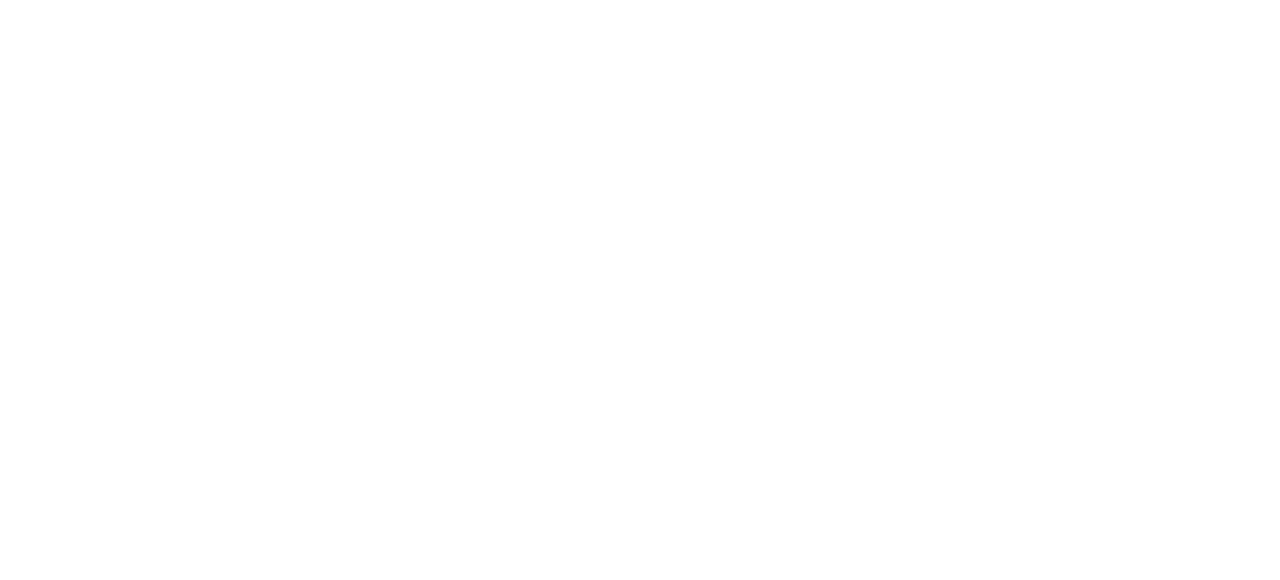
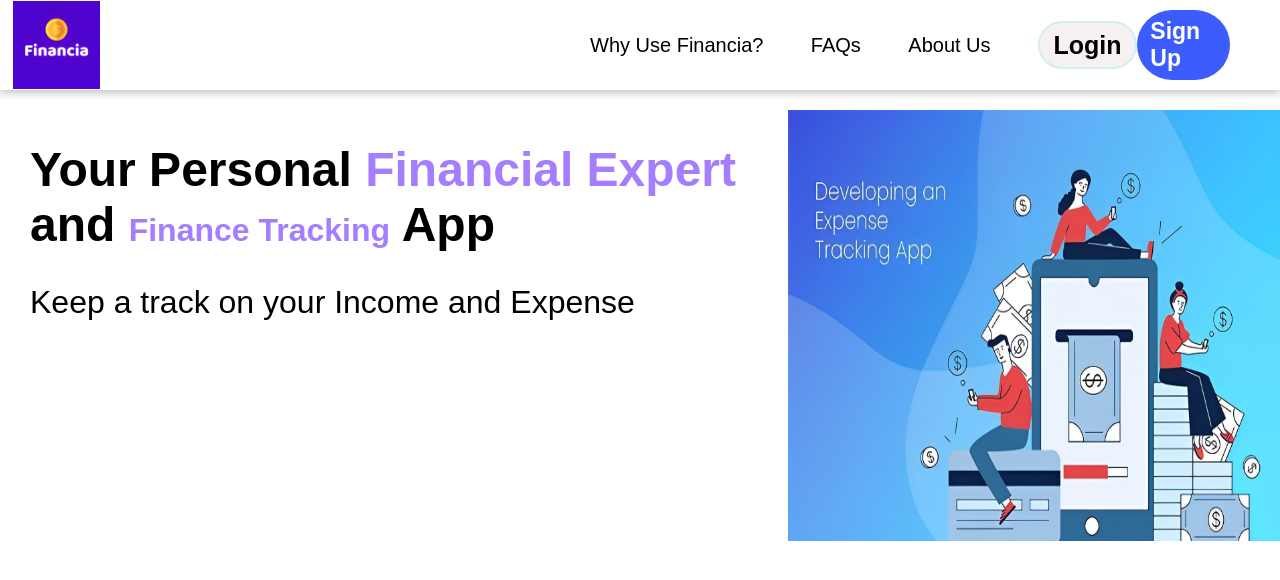
Before and after one commit to mohnish201/Financia, a plain HTML site: page frontend/Landing Page/landing.html in a window 1280 px wide. Drawn offline with Linux system fonts and the light colour scheme.

Commit message:
Nav done

```diff
--- a/frontend/Landing Page/landing.css
+++ b/frontend/Landing Page/landing.css
@@ -0,0 +1,103 @@
+body {
+  margin: 0;
+  padding: 0;
+}
+
+* {
+  box-sizing: border-box;
+}
+
+#nav {
+  width: 100%;
+  height: 90px;
+  display: flex;
+  background-color: white;
+  align-items: center;
+  justify-content: space-between;
+  box-shadow: rgba(0, 0, 0, 0.24) 0px 3px 8px;
+  /* border: 1px solid red; */
+}
+
+#nav #options {
+  width: 50%;
+  font-family: Arial, sans-serif;
+  font-weight: 500;
+  display: flex;
+  align-items: center;
+  justify-content: space-between;
+  margin-right: 50px;
+  font-size: 20px;
+}
+#nav img {
+  padding-left: 1%;
+  width: 100px;
+}
+#nav #logsign {
+  width: 30%;
+  display: flex;
+  align-items: center;
+  justify-content: space-around;
+}
+#nav #logsign :nth-child(1) {
+  font-size: 25px;
+  background-color: rgb(246, 240, 240);
+  border: 2px solid rgb(208, 238, 243);
+  /* border-color: rgb(37, 218, 234); */
+  font-family: Arial, sans-serif;
+  font-weight: 600;
+  padding-left: 7%;
+  padding-right: 7%;
+  padding-top: 4%;
+  padding-bottom: 4%;
+  border-radius: 50px;
+}
+#nav #logsign :nth-child(1):hover {
+  background-color: rgb(208, 206, 206);
+  border: 2px solid rgb(169, 234, 246);
+  cursor: pointer;
+}
+#nav #logsign :nth-child(2) {
+  font-size: 23px;
+  color: white;
+  font-family: Arial, sans-serif;
+  font-weight: 600;
+  background-color: #3d5cfe;
+  padding-left: 7%;
+  padding-right: 7%;
+  padding-top: 4%;
+  padding-bottom: 4%;
+  border-radius: 50px;
+}
+#nav #logsign :nth-child(2):hover {
+  cursor: pointer;
+  background-color: #112fc5;
+}
+
+#head{
+    margin-top: 20px;
+    box-sizing: border-box;
+    width: 100%;
+    display: flex;
+    justify-content: space-between;
+}
+#head #cont{
+    margin-left: 30px;
+    font-weight: 100;
+    font-size: x-large;
+    font-family: Arial, sans-serif;
+}
+#head #cont :nth-child(2){
+    font-size: xx-large;
+}
+#head #cont .text{
+    font-weight: 800;
+    color:#A57DFF;
+}
+
+#head #image{
+    width: 60%;
+}
+#head #image img{
+    width: 100%;
+    height: 130%;
+}
--- a/frontend/Landing Page/landing.html
+++ b/frontend/Landing Page/landing.html
@@ -5,8 +5,33 @@
     <meta http-equiv="X-UA-Compatible" content="IE=edge">
     <meta name="viewport" content="width=device-width, initial-scale=1.0">
     <title>Document</title>
+    <link rel="stylesheet" href="landing.css">
 </head>
 <body>
+    <div id="nav">
+        <img src="Financia JPG.png" alt="logo">
+
+        <div id="options">
+            <p>Why Use Financia?</p>
+            <p>FAQs</p>
+            <p>About Us</p>
+            <div id="logsign">
+                <h7>Login</h7>
+                <h7>Sign Up</h7>
+            </div>
+        </div>
+    </div>
+
+    <div id="head">
+      <div id="cont">
+        <h1>Your Personal <span class="text">Financial Expert</span> and <span class="text">Finance Tracking</span> App</h1>
+        <p>Keep a track on your Income and Expense</p>
+      </div>
+      <div id="image">
+          <img src="image1.jpg" alt="pic">
+    </div>
+    </div>
 
 </body>
+<script src="landing.js"></script>
 </html>
```
Also changed, not shown: frontend/Landing Page/Financia JPG.png (added), frontend/Landing Page/Financia PNG.png (added), frontend/Landing Page/headimg.png (added), frontend/Landing Page/image1.jpg (added).
